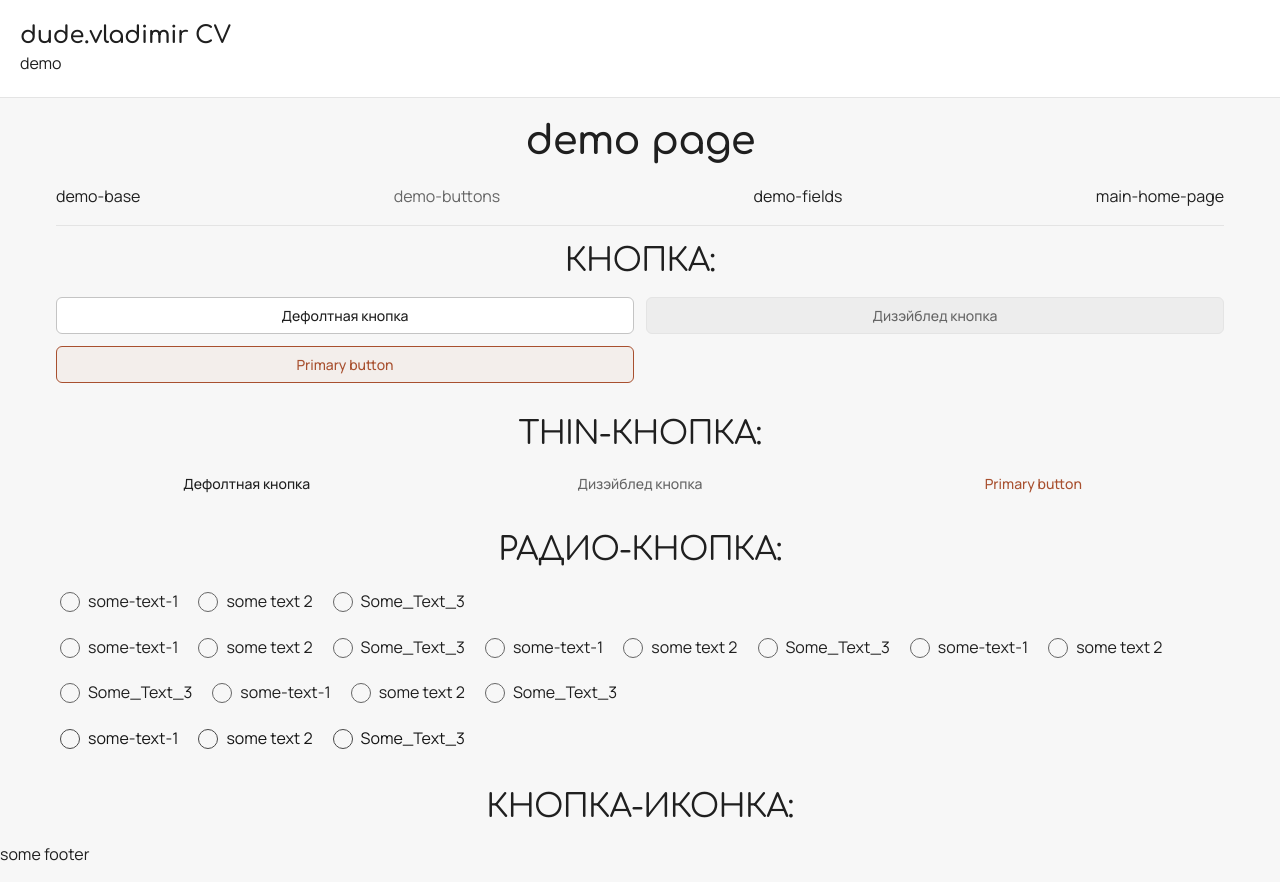
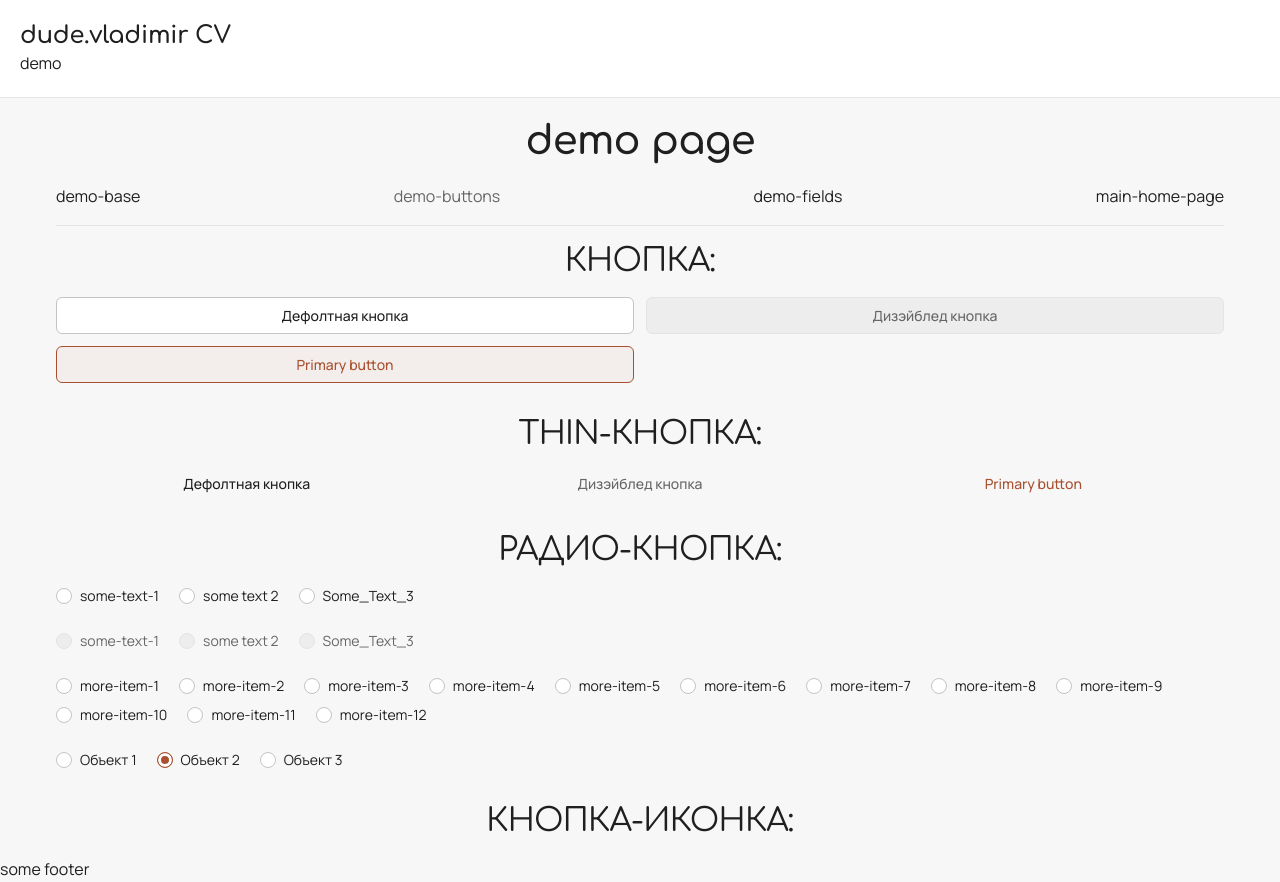
Before and after one commit to dudeVladimir/my-cv, a Vue app: page /demo/buttons in a window 1280 px wide. Built offline with nearby package versions, Linux system fonts and the light colour scheme.

Commit message:
feat(ui): rework buttons and radio group

```diff
--- a/src/modules/demo-page/layouts/DemoButtons.vue
+++ b/src/modules/demo-page/layouts/DemoButtons.vue
@@ -41,12 +41,18 @@
         />
         <UiRadioGroup
           v-model="radioValue"
-          :items="[...items, ...items, ...items, ...items]"
+          :items="items"
+          disabled
         />
         <UiRadioGroup
-          v-model="radioValue"
-          :items="items"
-          disabled
+          v-model="radioManyValue"
+          :items="manyItems"
+        />
+        <UiRadioGroup
+          v-model="radioObjectValue"
+          :items="objectItems"
+          item-text="label"
+          item-value="id"
         />
       </div>
     </div>
@@ -68,8 +74,17 @@ const items = [
   'some text 2',
   'Some_Text_3',
 ];
+const manyItems = Array.from({ length: 12 }, (_, idx) => `more-item-${idx + 1}`);
+
+const objectItems = [
+  { id: 1, label: 'Объект 1' },
+  { id: 2, label: 'Объект 2' },
+  { id: 3, label: 'Объект 3' },
+];
 
 const radioValue = ref<string>();
+const radioManyValue = ref<string>();
+const radioObjectValue = ref<number>(2);
 </script>
 
 <style lang="scss" scoped>
@@ -83,6 +98,9 @@ const radioValue = ref<string>();
         justify-items: center;
         grid-template-columns: 1fr 1fr 1fr;
       }
+      &.radio-buttons-variant {
+        gap: 24px;
+      }
       &.buttons-icon-variant {
         grid-template-columns: 1fr 1fr 1fr 1fr 1fr 1fr;
       }
--- a/src/ui-config/components/buttons/radio/UiRadioGroup.vue
+++ b/src/ui-config/components/buttons/radio/UiRadioGroup.vue
@@ -1,5 +1,9 @@
 <template>
-  <div class="ui-radio-group">
+  <div
+    class="ui-radio-group"
+    role="radiogroup"
+    :aria-disabled="disabled || undefined"
+  >
     <ul class="ui-radio-group__list">
       <li
         v-for="(item, idx) in items"
@@ -9,6 +13,7 @@
         <UiRadioItem
           class="radio-item__component"
           :item="item"
+          :name="name"
           :item-text="itemText"
           :item-value="itemValue"
           :disabled="disabled"
@@ -22,6 +27,7 @@
 
 <script setup lang="ts">
 import { computed } from 'vue';
+import { generateUiElementId } from '@/ui-config/helper';
 import type { Item, ItemValueOrText, Value } from './types';
 import { findReturnValue } from './helpers';
 
@@ -36,8 +42,14 @@ interface Emits {
   (ev: 'update:modelValue', v: Value): void;
 };
 
-const props = defineProps<Props>();
+const props = withDefaults(defineProps<Props>(), {
+  itemText: 'text',
+  itemValue: 'value',
+});
 const emit = defineEmits<Emits>();
+
+// Общий name связывает input'ы в одну группу: стрелки, один выбранный
+const name = generateUiElementId('radio_group');
 
 const _value = computed({
   get: () => props.modelValue,
@@ -54,8 +66,13 @@ function selectItem(idx: number) {
 .ui-radio-group {
   &__list {
     display: flex;
-    gap: 12px;
+    gap: 8px 20px;
     flex-wrap: wrap;
+
+    // Без flex li берёт line-height родителя и становится выше метки
+    .radio-item {
+      display: flex;
+    }
   }
 }
 </style>
--- a/src/ui-config/components/buttons/radio/UiRadioItem.vue
+++ b/src/ui-config/components/buttons/radio/UiRadioItem.vue
@@ -1,31 +1,31 @@
 <template>
-  <div
+  <label
     class="ui-radio-item"
     :class="{
       'ui-radio-item_active': isActive,
       'ui-radio-item_disabled': disabled,
     }"
   >
-    <div class="ui-radio-item__content">
-      <button
-        class="item-activaor"
+    <input
+      class="ui-radio-item__input"
+      type="radio"
+      :name="name"
+      :value="itemValue"
+      :checked="isActive"
       :disabled="disabled"
-        @click="selectItem"
+      @change="selectItem"
     >
-        <div class="item-marker">
-          <div class="item-marker__inner" :class="{ 'item-marker__inner_filled': isActive }" />
-        </div>
-        <div class="item-text">
-          <template v-if="slots.default">
-            <slot v-bind="{ item }" />
-          </template>
+    <span class="ui-radio-item__marker" />
+    <span class="ui-radio-item__text text-s-2">
+      <slot
+        v-if="slots.default"
+        :item="item"
+      />
       <template v-else>
         {{ itemText }}
       </template>
-        </div>
-      </button>
-    </div>
-  </div>
+    </span>
+  </label>
 </template>
 
 <script setup lang="ts">
@@ -35,6 +35,7 @@ import type { Item, ItemValueOrText, Value } from './types';
 
 interface Props {
   item: Item;
+  name?: string;
   itemText?: ItemValueOrText;
   itemValue?: ItemValueOrText;
   disabled?: boolean;
@@ -44,11 +45,12 @@ interface Emits {
   (ev: 'select-item', v: Value): void;
 };
 interface Slots {
-  default?: unknown;
+  default?: (props: { item: Item }) => unknown;
 };
 
 const props = withDefaults(defineProps<Props>(), {
-  itemText: 'value',
+  name: undefined,
+  itemText: 'text',
   itemValue: 'value',
 });
 const emit = defineEmits<Emits>();
@@ -65,41 +67,72 @@ function selectItem() {
 
 <style lang="scss" scoped>
 .ui-radio-item {
-  &__content {
-    .item-activaor {
-      border: none;
-      display: flex;
+  position: relative;
+  display: inline-flex;
+  align-items: center;
   gap: 8px;
-      padding: 4px;
-      align-items: center;
+  color: var(--th_text);
+  cursor: pointer;
 
-      &:disabled {
+  // Нативный input скрыт визуально, но остаётся в табе и для скринридеров
+  &__input {
+    position: absolute;
+    width: 1px;
+    height: 1px;
+    margin: -1px;
+    padding: 0;
+    border: 0;
+    overflow: hidden;
+    clip-path: inset(50%);
+    white-space: nowrap;
+  }
+
+  // Точка — фон, видимый внутри inset-тени: один элемент, поэтому всегда по центру
+  &__marker {
+    flex: 0 0 auto;
+    width: 16px;
+    height: 16px;
+    border-radius: 50%;
+    border: 1px solid var(--th_border_strong);
+    background: var(--th_surface);
+    box-shadow: inset 0 0 0 8px var(--th_surface);
+    transition: border-color 0.2s, background-color 0.2s, box-shadow 0.15s ease-out;
+  }
+
+  &:not(.ui-radio-item_disabled):hover &__marker {
+    border-color: var(--th_text_muted);
+  }
+
+  &__input:checked + &__marker {
+    border-color: var(--th_accent);
+    background: var(--th_accent);
+    box-shadow: inset 0 0 0 3px var(--th_surface);
+  }
+
+  &:not(.ui-radio-item_disabled):hover &__input:checked + &__marker {
+    border-color: var(--th_accent_hover);
+    background: var(--th_accent_hover);
+  }
+
+  &__input:focus-visible + &__marker {
+    outline: 2px solid rgba(var(--th_accent_rgb), 0.5);
+    outline-offset: 2px;
+  }
+
+  &_disabled {
+    color: var(--th_text_muted);
     cursor: not-allowed;
-        filter: brightness(70%);
   }
-      .item-marker {
-        display: flex;
-        justify-content: center;
-        align-items: center;
-        border-radius: 50%;
-        width: 20px;
-        height: 20px;
-        border: 1px solid var(--th_text_muted);
 
-        &__inner {
-          border-radius: inherit;
-          width: 20px;
-          height: 20px;
-          transform: scale(.65);
-          background: transparent;
-          transition: 0.1s;
+  &__input:disabled + &__marker {
+    border-color: var(--th_border);
+    background: var(--th_surface_muted);
+    box-shadow: inset 0 0 0 8px var(--th_surface_muted);
+  }
 
-          &_filled {
-            background: var(--th_accent);
-          }
-        }
-      }
-    }
+  &__input:disabled:checked + &__marker {
+    background: var(--th_text_muted);
+    box-shadow: inset 0 0 0 3px var(--th_surface_muted);
   }
 }
 </style>
--- a/src/ui-config/components/buttons/radio/helpers/index.ts
+++ b/src/ui-config/components/buttons/radio/helpers/index.ts
@@ -1,19 +1,20 @@
 import type { Item, ItemValueOrText, Value } from '../types';
 
-export function findReturnValue(selectedItem: Item, itemResult?: ItemValueOrText) {
-  if (typeof selectedItem === 'string')
-    return selectedItem;
+export function findReturnValue(item: Item, itemResult?: ItemValueOrText): Value {
+  if (typeof item === 'string')
+    return item;
 
-  let textContent: Value = undefined;
+  let result: unknown = undefined;
 
   if (typeof itemResult === 'string')
-    textContent = selectedItem?.[itemResult];
+    result = item[itemResult];
 
   if (typeof itemResult === 'function')
-    textContent = itemResult(selectedItem);
+    result = itemResult(item);
 
-  if (textContent && typeof textContent !== 'string' && !Number.isFinite(+textContent))
-    console.warn('wrong returned type');
+  if (result === undefined || typeof result === 'string' || typeof result === 'number')
+    return result;
 
-  return textContent;
+  console.warn('wrong returned type', result);
+  return undefined;
 };
--- a/src/ui-config/components/buttons/radio/types/index.d.ts
+++ b/src/ui-config/components/buttons/radio/types/index.d.ts
@@ -1,3 +1,4 @@
-export type Item = string | { [key: string]: never };
-export type ItemValueOrText = string | ((item: Item) => string | number);
 export type Value = string | number | undefined;
+export type Item = string | Record<string, unknown>;
+/** Ключ поля объекта или функция, достающая значение из элемента */
+export type ItemValueOrText = string | ((item: Item) => Value);
```
Lines whose indentation alone changed are shown as unchanged.
